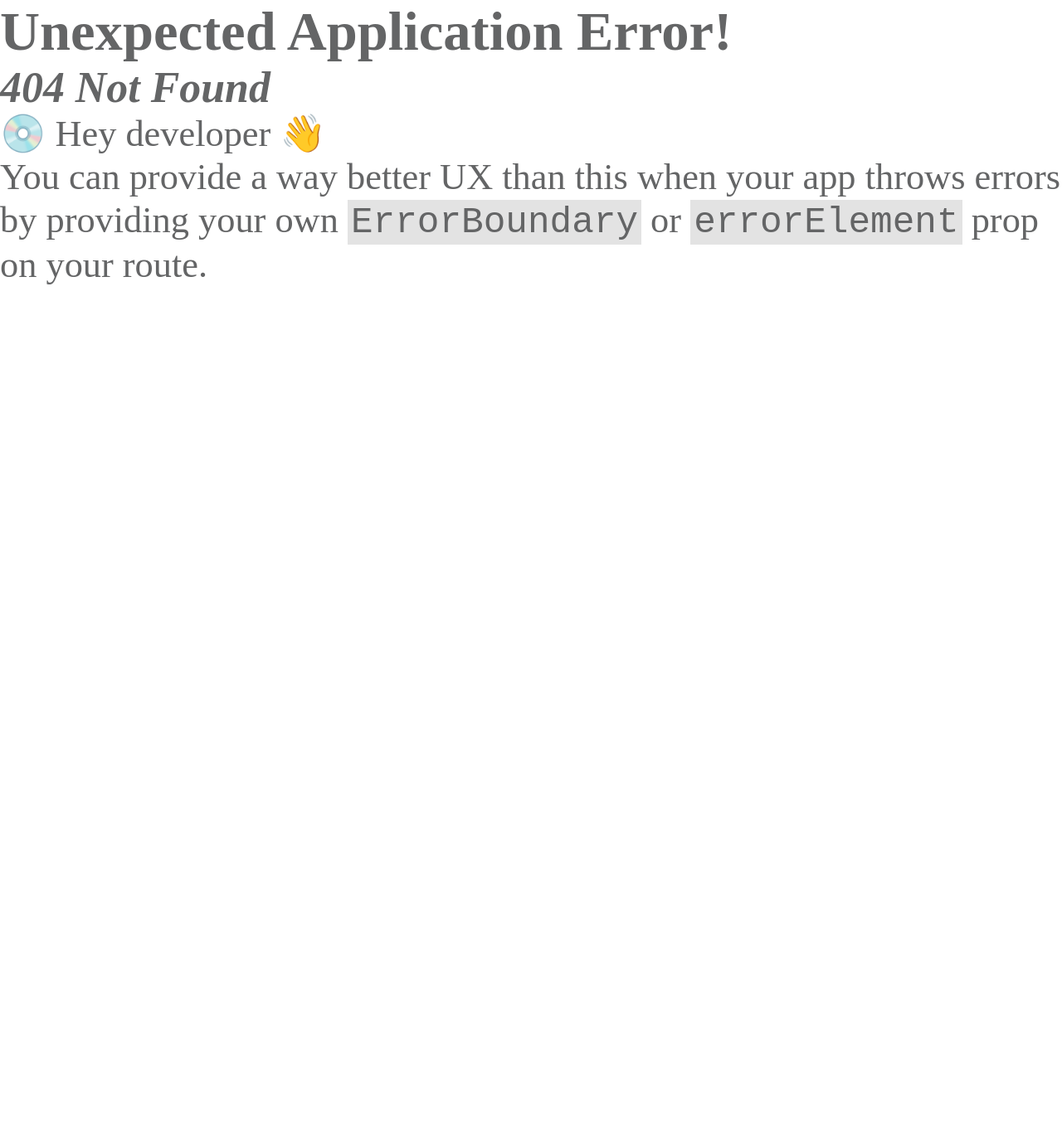
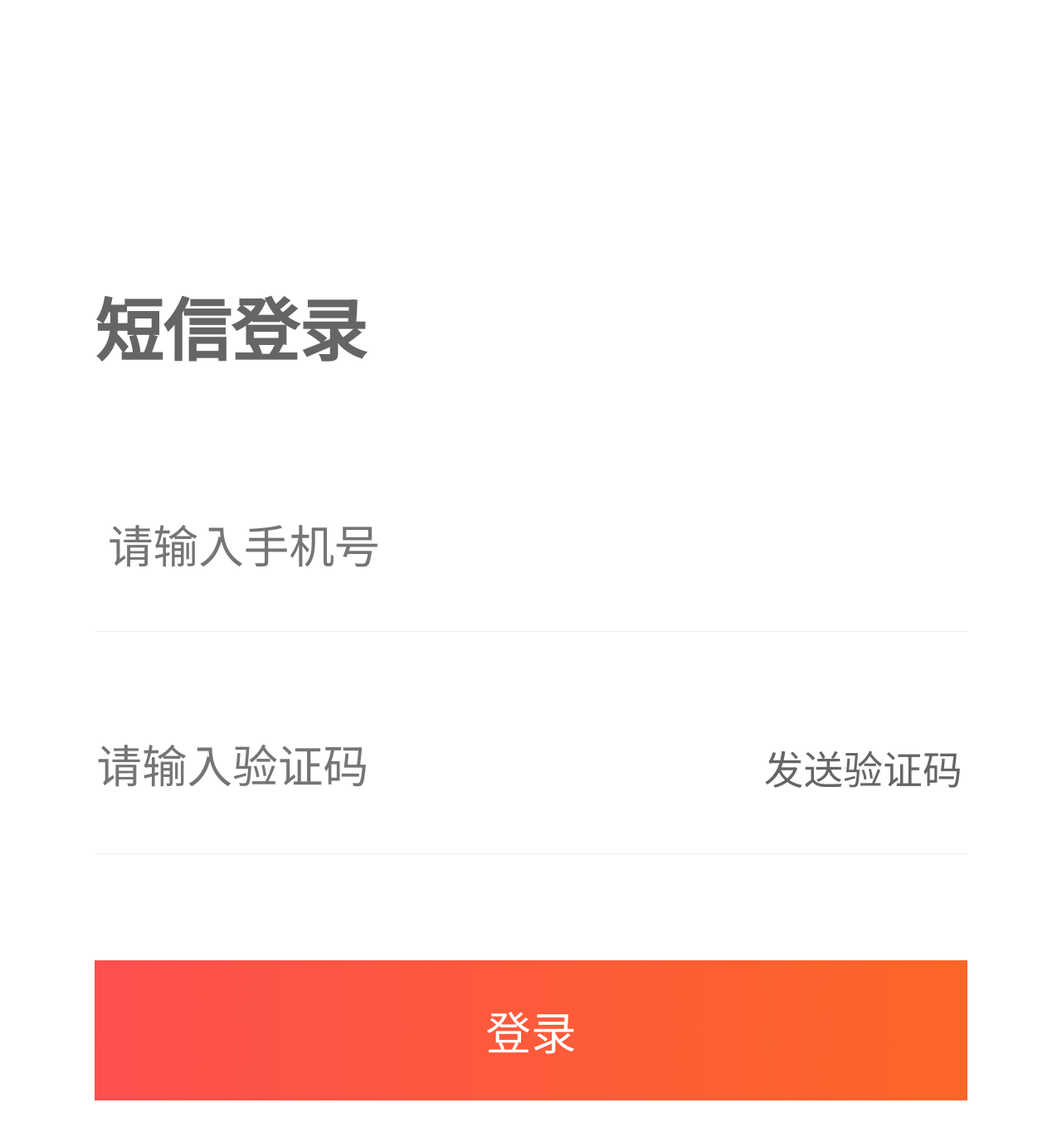
Before and after one commit to freelaeder/geek-mobile, a React (Create React App) app: page /login in a window 1280 px wide. Before the commit this address had no page. Shown: the whole page at 83% size. Before the commit the page ends 800 px from the top, so only its background shows below. Built offline with nearby package versions, Linux system fonts and the light colour scheme.

Commit message:
使用 React Hook Form 对登录表单进行验证

```diff
--- a/package.json
+++ b/package.json
@@ -3,6 +3,7 @@
   "version": "0.1.0",
   "private": true,
   "dependencies": {
+    "@hookform/resolvers": "^2.9.10",
     "@reduxjs/toolkit": "^1.9.1",
     "@testing-library/jest-dom": "^5.16.5",
     "@testing-library/react": "^13.4.0",
@@ -11,15 +12,18 @@
     "@types/node": "^16.18.25",
     "@types/react": "^18.2.2",
     "@types/react-dom": "^18.2.3",
+    "classnames": "^2.3.2",
     "less": "^4.1.3",
     "less-loader": "^11.1.0",
     "react": "^18.2.0",
     "react-dom": "^18.2.0",
+    "react-hook-form": "^7.39.5",
     "react-redux": "^8.0.5",
     "react-router-dom": "^6.6.1",
     "react-scripts": "5.0.1",
     "typescript": "^4.9.5",
-    "web-vitals": "^2.1.4"
+    "web-vitals": "^2.1.4",
+    "zod": "^3.19.1"
   },
   "scripts": {
     "start": "react-app-rewired start",
--- /dev/null
+++ b/src/assets/styles/header.module.less
@@ -0,0 +1,17 @@
+// src/shared/header/styles/styles.module.less
+.container {
+  width: 100%;
+  height: 11.7333vw;
+  background: #fff;
+  padding: 0 5.3333vw;
+  display: flex;
+  align-items: center;
+  color: #323233;
+  font-size: 4.5333vw;
+  font-weight: 500;
+  .title {
+    flex: 1;
+    text-align: center;
+    padding: 0 2.6667vw;
+  }
+}
--- /dev/null
+++ b/src/assets/styles/login.module.less
@@ -0,0 +1,55 @@
+// src/pages/login/styles/styles.module.less
+@import "@styles/color.less";
+@import "@styles/hairline.less";
+
+.login_page {
+  overflow: hidden;
+  h2 {
+    margin-top: 14.4vw;
+    font-size: 6.4vw;
+    margin-bottom: 13.6vw;
+    padding: 0 8.9333vw;
+  }
+  form {
+    padding: 0 8.9333vw;
+    .form_item {
+      position: relative;
+      .hairline("bottom", @borderColor);
+      padding-bottom: 5.3333vw;
+      margin-bottom: 10vw;
+      display: flex;
+      flex-wrap: wrap;
+      input {
+        border: none;
+        font-size: 4.2667vw;
+        flex: 1;
+      }
+      button {
+        font-size: 3.7333vw;
+        background: none;
+        border: none;
+        &.active {
+          color: #a5a6ab;
+        }
+      }
+    }
+    .login_button {
+      height: 13.2vw;
+      width: 100%;
+      color: white;
+      background: linear-gradient(90deg, #fe4f4f, #fc6627);
+      margin-bottom: 2vw;
+      font-size: 4.2667vw;
+      // 如果该属性存在disabled
+      &[disabled] {
+        background: linear-gradient(315deg, #ff9999, #ffa179);
+      }
+    }
+    .error_message {
+      font-size: 3vw;
+      color: @errorColor;
+      margin-top: 1.3333vw;
+      width: 100%;
+    }
+  }
+}
--- a/src/pages/home/index.tsx
+++ b/src/pages/home/index.tsx
@@ -1,10 +1,7 @@
 import React from 'react';
-import {GeekIcon} from "@shared/geekIcon";
-
 function Home() {
     return (
         <div>
-            <h1>home</h1>
         </div>
     );
 }
--- /dev/null
+++ b/src/pages/login/index.tsx
@@ -0,0 +1,68 @@
+import React from 'react';
+import Header from "@shared/header";
+import Back from "@shared/back";
+import styles from '@styles/login.module.less'
+import {z} from "zod";
+import {SubmitHandler, useForm} from "react-hook-form";
+import {zodResolver} from "@hookform/resolvers/zod";
+
+interface LoginFormState {
+    code: string;
+    mobile: string
+}
+
+const schema = z.object({
+    mobile: z.string({
+        required_error: '请输入手机号',
+        invalid_type_error: '类型必须是数字哦'
+    }).min(1, '请输入手机号').regex(/^1[3-9]\d{9}$/, "手机号格式错误"),
+    code: z.string({
+        invalid_type_error: "验证码参数类型错误",
+        required_error: "请检查字段名称是否正确",
+    }).length(6, "验证码格式错误"),
+})
+
+function LoginPage() {
+
+    const {register, handleSubmit, formState: {errors}} = useForm<LoginFormState>({
+        // 在用户输入的过程中实时触发验证
+        mode: 'onChange',
+        // 设置表单验证器
+        resolver: zodResolver(schema),
+        // 默认值
+        defaultValues: {mobile: '', code: ''}
+
+    })
+
+    const updateForm:SubmitHandler<LoginFormState> = (state) => {
+        console.log(state)
+    }
+
+    return (
+        <div className={styles.login_page}>
+            <Header title={""} left={<Back/>}/>
+            <h2>短信登录</h2>
+            <form onSubmit={handleSubmit(updateForm)}>
+                <div className={styles.form_item}>
+                    <input {...register('mobile')} type="text" placeholder=" 请输入手机号"/>
+                    {
+                        errors.mobile && <p className={styles.error_message}>{errors.mobile.message}</p>
+                    }
+                </div>
+                <div className={styles.form_item}>
+                    <input {...register('code')} type="text" placeholder="请输入验证码"/>
+                    {/* 如果验证码正在发送, className={styles.active} */}
+                    <button type="button">发送验证码</button>
+                    {
+                        errors.code && <p className={styles.error_message}>{errors.code.message}</p>
+                    }
+
+                </div>
+                <button className={styles.login_button}>登录</button>
+            </form>
+        </div>
+    );
+}
+
+
+export default LoginPage;
--- a/src/router/index.tsx
+++ b/src/router/index.tsx
@@ -1,9 +1,11 @@
 import {createBrowserRouter, RouterProvider} from "react-router-dom";
 import Home from "@pages/home";
+import LoginPage from "@pages/login";
 
 
 export const router = createBrowserRouter([
-    {path: '', element: <Home/>}
+    {path: '', element: <Home/>},
+    {path:'/login',element:<LoginPage />}
 ])
 
 
--- /dev/null
+++ b/src/shared/back/index.tsx
@@ -0,0 +1,19 @@
+import {GeekIcon} from "@shared/geekIcon";
+import {useNavigate} from "react-router-dom";
+
+interface Props {
+    click?: () => void;
+}
+
+
+export default function Back({click}: Props) {
+    const navigate = useNavigate()
+    return (
+        <GeekIcon type={'iconfanhui'} style={{width: "4.5333vw", height: "4.5333vw"}} onClick={
+            () => {
+                if (typeof click !== 'undefined') click()
+                navigate(-1)
+            }
+        }/>
+    )
+}
--- /dev/null
+++ b/src/shared/header/index.tsx
@@ -0,0 +1,20 @@
+import React from "react";
+import styles from '@styles/header.module.less'
+
+interface Props {
+    left: React.ReactElement;
+    right?: React.ReactElement;
+    title?: string;
+    className?: string
+}
+
+export default function Header({className, left, title, right}: Props) {
+
+    return (
+        <div className={`${styles.container} ${className}`}>
+            {left}
+            <div className={styles.title}>{title}</div>
+            {right}
+        </div>
+    )
+}
```
Also changed, not shown: src/@types/less.d.ts (added, +7 -0 lines), 1 other file (tests, documents, lock files or other folders).
